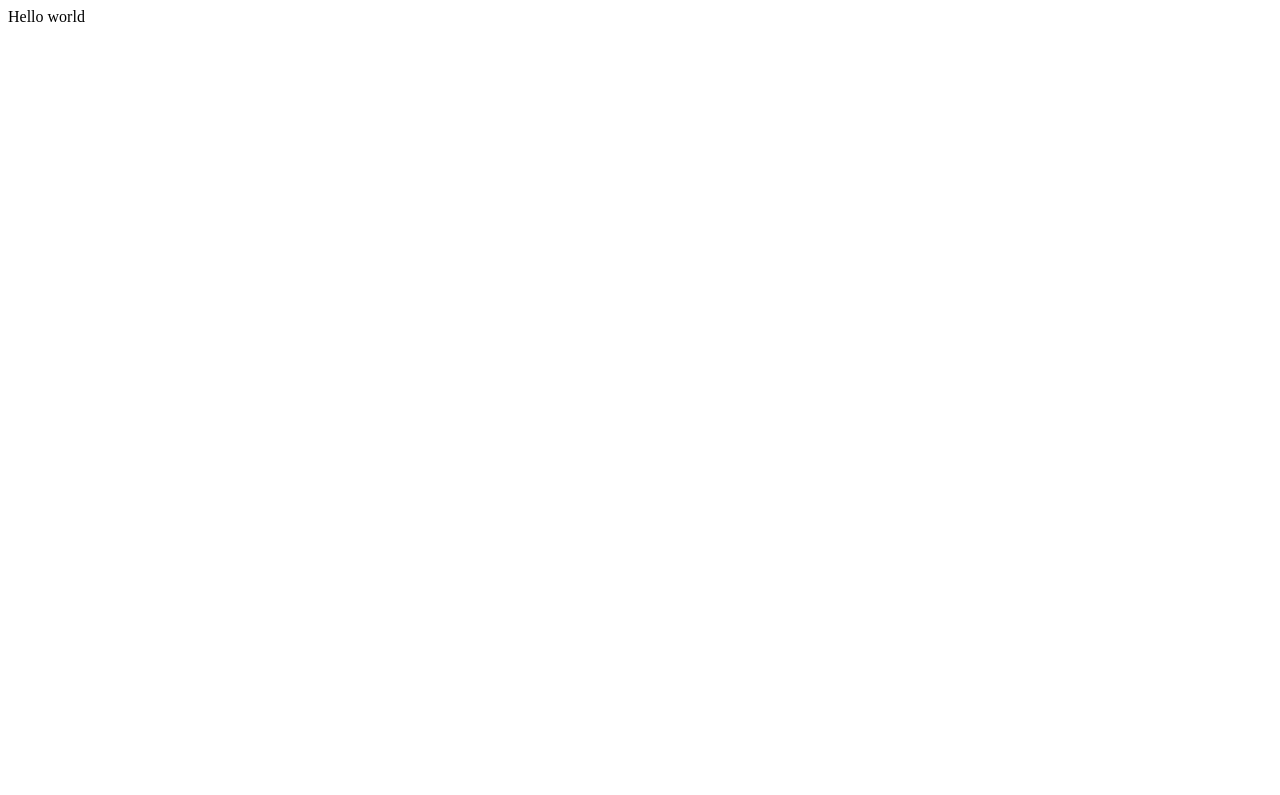
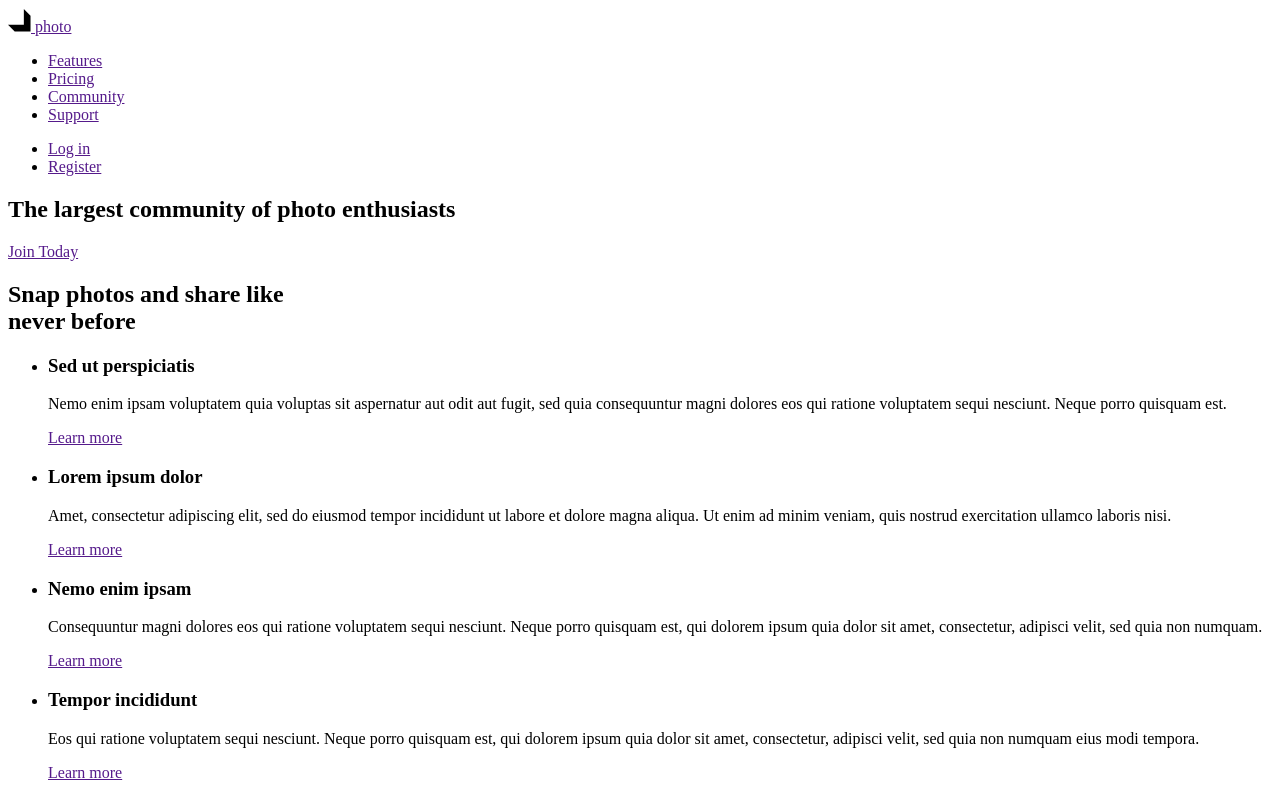
Before and after one commit to Andrew4119/github-tutorial, a plain HTML site: page index.html in a window 1280 px wide. Shown: the top 795 px of the page. Drawn offline with Linux system fonts and the light colour scheme.

Commit message:
new change

```diff
--- a/index.html
+++ b/index.html
@@ -7,6 +7,68 @@
     <title>Document</title>
 </head>
 <body>
-    Hello world
+    <header>
+        <nav>
+            <a href="">
+                <img src="./img/Logo.svg" alt="">
+                photo
+            </a>
+            <ul>
+                <li><a href="">Features</a></li>
+                <li><a href="">Pricing</a></li>
+                <li><a href="">Community</a></li>
+                <li><a href="">Support</a></li>
+            </ul>
+            <ul>
+                <li><a href="">Log in</a></li>
+                <li><a href="">Register</a></li>
+            </ul>
+        </nav>
+    </header>
+    <div>
+            <section>
+                <h1>The largest community of photo enthusiasts</h1>
+                <a href="">Join Today</a>
+            </section>
+        </div>
+        <section>
+            <h2>Snap photos and share like <br> never before</h2>
+            <ul>
+                <li>
+                    <h3>Sed ut perspiciatis</h3>
+                    <p>Nemo enim ipsam voluptatem quia voluptas sit aspernatur aut odit aut fugit, sed quia consequuntur magni dolores eos qui ratione voluptatem sequi nesciunt. Neque porro quisquam est.</p>
+                    <a href="">Learn more</a>
+                </li>
+                <li>
+                    <h3>Lorem ipsum dolor</h3>
+                    <p>Amet, consectetur adipiscing elit, sed do eiusmod tempor incididunt ut labore et dolore magna aliqua. Ut enim ad minim veniam, quis nostrud exercitation ullamco laboris nisi.</p>
+                    <a href="">Learn more</a>
+                </li>
+                <li>
+                    <h3>Nemo enim ipsam</h3>
+                    <p>Consequuntur magni dolores eos qui ratione voluptatem sequi nesciunt. Neque porro quisquam est, qui dolorem ipsum quia dolor sit amet, consectetur, adipisci velit, sed quia non numquam.</p>
+                    <a href="">Learn more</a>
+                </li>
+                <li>
+                    <h3>Tempor incididunt</h3>
+                    <p>Eos qui ratione voluptatem sequi nesciunt. Neque porro quisquam est, qui dolorem ipsum quia dolor sit amet, consectetur, adipisci velit, sed quia non numquam eius modi tempora.</p>
+                    <a href="">Learn more</a>
+                </li>
+            </ul>
+        </section>
+        <section>
+            <ul>
+                <li>
+                    <img src="./img/placeholder1.png" alt="" width="750">
+                    <h3>Sed ut perspiciatis unde omnis</h3>
+                    <p>Nemo enim ipsam voluptatem quia voluptas sit aspernatur aut odit aut fugit, sed quia consequuntur magni dolores eos qui ratione voluptatem sequi nesciunt. Neque porro quisquam est, qui dolorem.</p>
+                </li>
+                <li>
+                    <img src="./img/placeholder2.png" alt="" width="750">
+                    <h3>Sed ut perspiciatis unde omnis</h3>
+                    <p>Nemo enim ipsam voluptatem quia voluptas sit aspernatur aut odit aut fugit, sed quia consequuntur magni dolores eos qui ratione voluptatem sequi nesciunt. Neque porro quisquam est, qui dolorem.</p>
+                </li>
+            </ul>
+        </section>
 </body>
 </html>
```
Also changed, not shown: img/Logo.svg (added), img/placeholder1.png (added), img/placeholder2.png (added).
